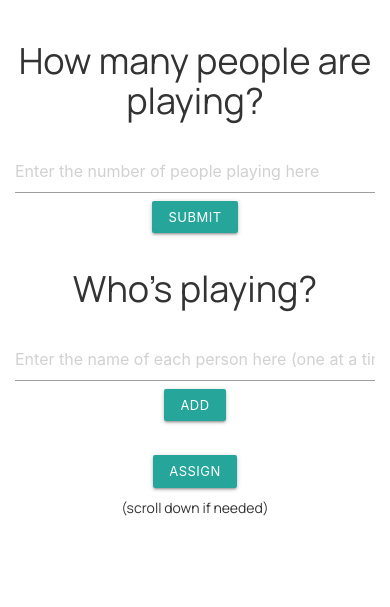
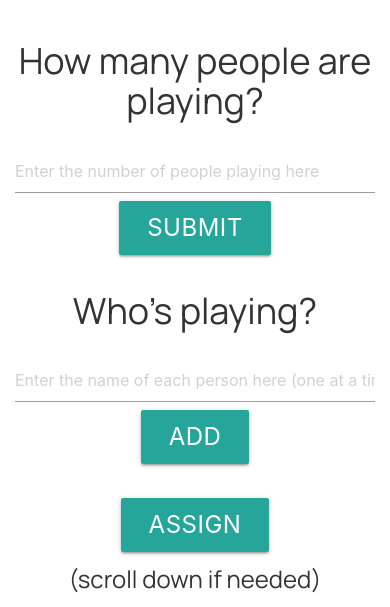
Before and after one commit to CodingPenguin/mafiarando, a PHP site: page /index.html in a window 390 px wide. Shown: the part 319-926 px from the top of the page. Before the commit the page ends 835 px from the top, so only its background shows below. Run offline with PHP 8.4, Linux system fonts and the light colour scheme.

Commit message:
Mobile fix

```diff
--- a/index.html
+++ b/index.html
@@ -37,7 +37,7 @@
         <button type="button" class="waves-effect waves-light btn-small"id="nameBtn">Add</button>
       </form><br>
       <div class="assignBtn">
-        <button class="waves-effect waves-light btn-small" onclick="assignRoles()">assign</button>
+        <button class="waves-effect waves-light btn-small" onclick="assignRoles()" id="assign">assign</button>
       </div>
       <ul id ="listitems"></ul>
       <p>(scroll down if needed)</p>
--- a/js/main.js
+++ b/js/main.js
@@ -14,6 +14,8 @@ function printList() {
 //if(btn) {
 //  btn.addEventListener("click", printList, false);
 //}
+
+
 var roles = ["mafia", "detective", "nurse"];
 
 var names = [];
@@ -25,6 +27,18 @@ window.onload = function() {
 
   numBtn.addEventListener("click", numPpl);
   nameBtn.addEventListener("click", addNames);
+
+  if(window.screen.width < 1024) {
+      $("#nameBtn").removeClass("btn-small");
+      $("#numBtn").removeClass("btn-small");
+      $("#assign").removeClass("btn-small");
+      $("#nameBtn").addClass("btn-large");
+      $("#numBtn").addClass("btn-large");
+      $("#assign").addClass("btn-large");
+      numBtn.style.fontSize = "x-large";
+      nameBtn.style.fontSize = "x-large";
+      document.getElementById("assign").style.fontSize = "x-large";
+  }
 
   var inputNum = document.getElementById("number");
   var inputName = document.getElementById("name");
--- a/main.css
+++ b/main.css
@@ -42,5 +42,9 @@ li {
     font-size: 36px;
   }
 
+  p {
+    font-size: 24px;
+  }
+
 
 }
```
